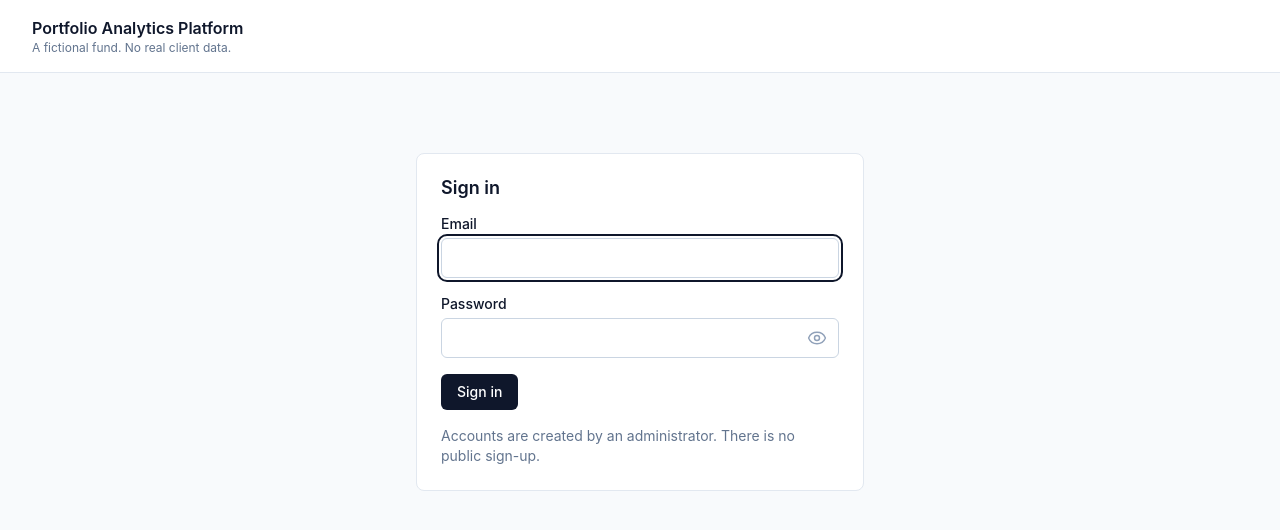
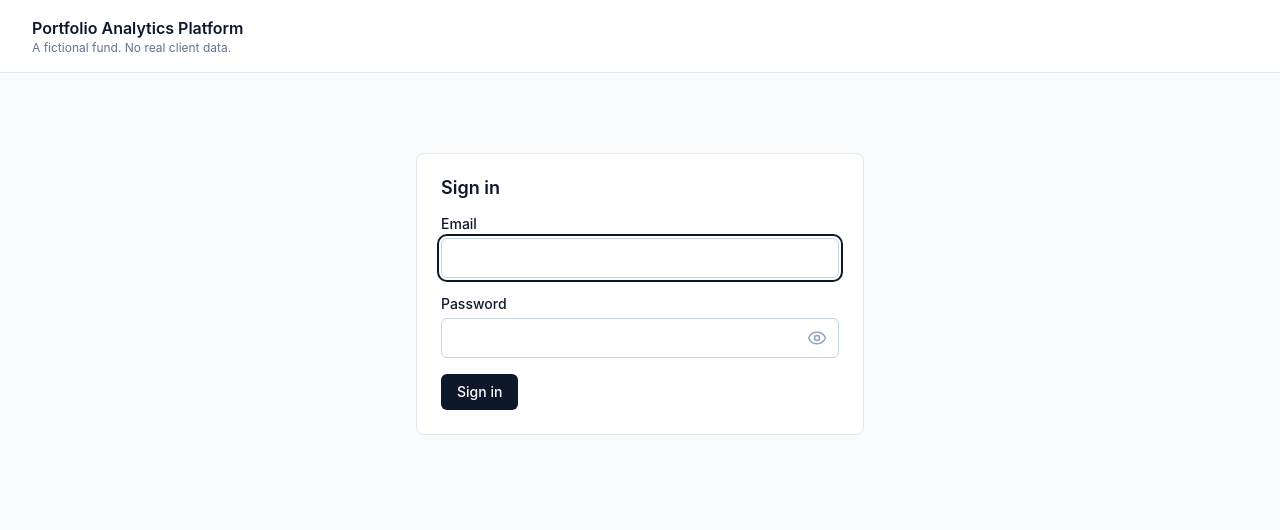
Before and after one commit to d4n1elliu/portfolio-analytics-platform, a React (Vite) app in the folder frontend/: page /login in a window 1280 px wide. Shown: the top 530 px of the page. Built offline with nearby package versions, Linux system fonts and the light colour scheme; no server answers.

Commit message:
refactor(frontend): Remove the administrator line from the sign in form
- Remove "Accounts are created by an administrator. There is no
  public sign-up." from under the sign in form

```diff
--- a/frontend/src/pages/LoginPage.tsx
+++ b/frontend/src/pages/LoginPage.tsx
@@ -11,7 +11,6 @@ import TextField from '../components/TextField'
 import { useSignInAttempt } from '../hooks/useSignInAttempt'
 import { useAuth } from '../lib/auth'
 import { formatTimer } from '../lib/format'
-import { MUTED_TEXT } from '../lib/styles'
 import { HOME, returnPage } from '../routes'
 
 function LoginPage() {
@@ -68,9 +67,6 @@ function LoginPage() {
               {submitLabel(signIn.submitting, signIn.lockSecondsLeft)}
             </Button>
           </form>
-          <p className={`mt-4 ${MUTED_TEXT}`}>
-            Accounts are created by an administrator. There is no public sign-up.
-          </p>
         </Card>
       </div>
     </PageLayout>
```
